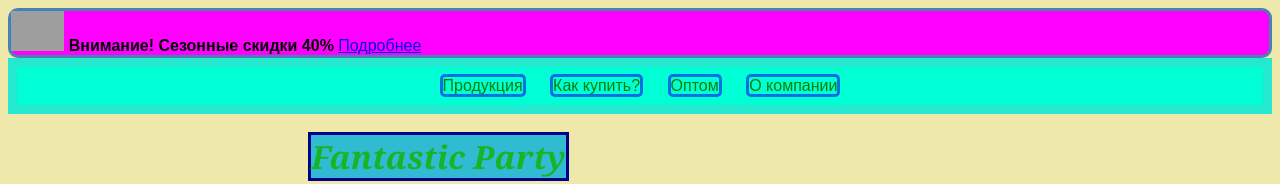
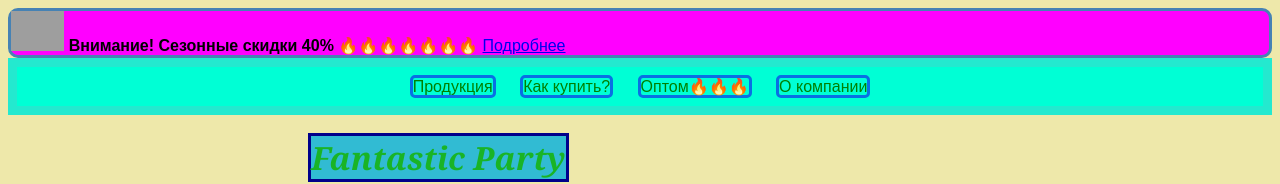
Before and after one commit to kirya2882/kirya2882.github.io, a plain HTML site: page index.html in a window 1280 px wide. Shown: the top 184 px of the page. Drawn offline with Linux system fonts and the light colour scheme; grey boxes are pictures that could not be loaded.

Commit message:
Update index.html

```diff
--- a/index.html
+++ b/index.html
@@ -1,18 +1,18 @@
 <html>
     <head>
-        <title>Fantastic Party</title>
+        <title>Fantastic Party 🔥🔥🔥</title>
         <link rel="stylesheet"href="style.css">
     </head>
     <body>
         <header>
             <img id ="logo" src="https://mars.algoritmika.org/uploads/2020/12/logo_0_1607675596.svg" height="40px"/>
-            <b>Внимание! Сезонные скидки 40% </b><a href="#discount">Подробнее</a>
+            <b>Внимание! Сезонные скидки 40% 🔥🔥🔥🔥🔥🔥🔥 </b><a href="#discount">Подробнее</a>
         </header>
         <main>
             <nav>
                 <a href="#price">Продукция</a>
                 <a href="#delivery">Как купить?</a>
-                <a href="#wholesale">Оптом</a>
+                <a href="#wholesale">Оптом🔥🔥🔥</a>
                 <a href="#about_us">О компании</a>
             </nav>
             <h1><i class="fps">Fantastic Party</i></h1>
```
